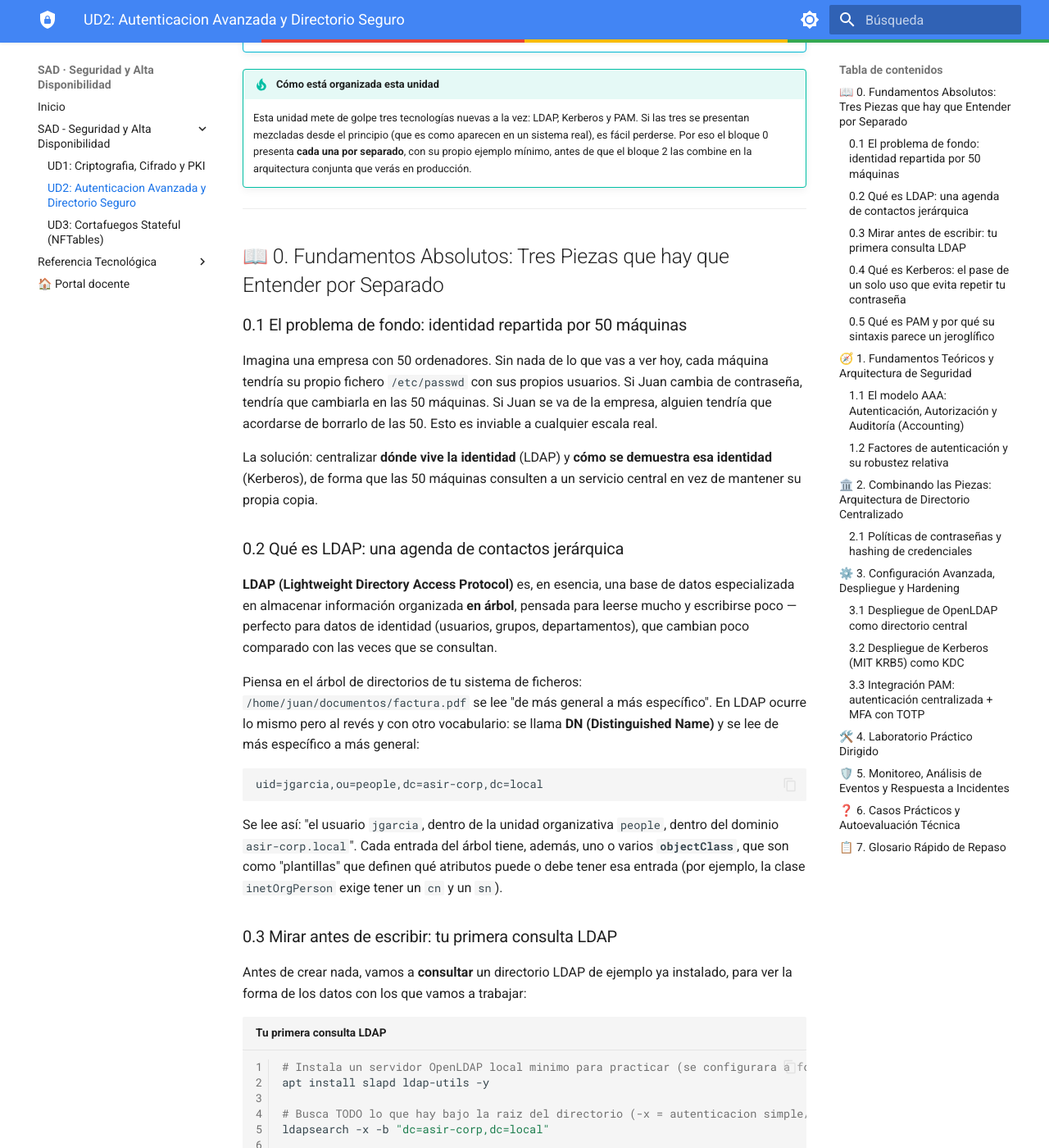
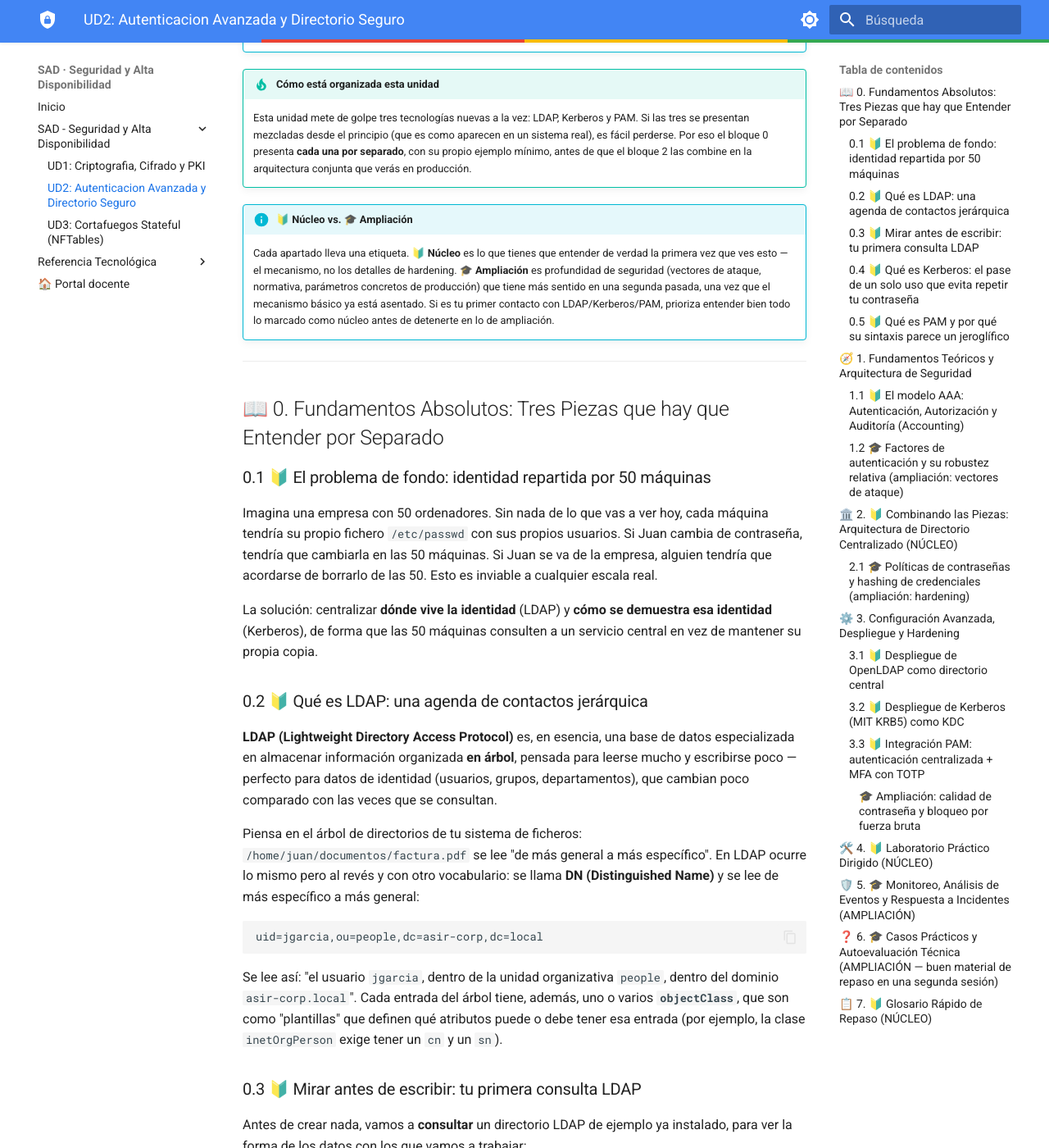
Before and after one commit to jmfiorisies/sad, an MkDocs documentation site: the page built from docs/unidades/ud02.md, in a window 1280 px wide and 1400 px high, scrolled down 428 px. Shown: the whole window at 82% size. Built offline with MkDocs 1.6.1 and Material for MkDocs 9.7.7, drawn with Linux system fonts in a browser that asks for light colours; some of the changed text lies outside the part shown.

Commit message:
UD2: etiquetas Núcleo / Ampliación por apartado; añade setup-git.sh
Co-Authored-By: Claude Opus 5.5 <noreply@anthropic.com>

````diff
--- a/docs/unidades/ud02.md
+++ b/docs/unidades/ud02.md
@@ -9,17 +9,20 @@
 !!! tip "Cómo está organizada esta unidad"
     Esta unidad mete de golpe tres tecnologías nuevas a la vez: LDAP, Kerberos y PAM. Si las tres se presentan mezcladas desde el principio (que es como aparecen en un sistema real), es fácil perderse. Por eso el bloque 0 presenta **cada una por separado**, con su propio ejemplo mínimo, antes de que el bloque 2 las combine en la arquitectura conjunta que verás en producción.
 
+!!! info "🔰 Núcleo vs. 🎓 Ampliación"
+    Cada apartado lleva una etiqueta. **🔰 Núcleo** es lo que tienes que entender de verdad la primera vez que ves esto — el mecanismo, no los detalles de hardening. **🎓 Ampliación** es profundidad de seguridad (vectores de ataque, normativa, parámetros concretos de producción) que tiene más sentido en una segunda pasada, una vez que el mecanismo básico ya está asentado. Si es tu primer contacto con LDAP/Kerberos/PAM, prioriza entender bien todo lo marcado como núcleo antes de detenerte en lo de ampliación.
+
 ---
 
 ## 📖 0. Fundamentos Absolutos: Tres Piezas que hay que Entender por Separado
 
-### 0.1 El problema de fondo: identidad repartida por 50 máquinas
+### 0.1 🔰 El problema de fondo: identidad repartida por 50 máquinas
 
 Imagina una empresa con 50 ordenadores. Sin nada de lo que vas a ver hoy, cada máquina tendría su propio fichero `/etc/passwd` con sus propios usuarios. Si Juan cambia de contraseña, tendría que cambiarla en las 50 máquinas. Si Juan se va de la empresa, alguien tendría que acordarse de borrarlo de las 50. Esto es inviable a cualquier escala real.
 
 La solución: centralizar **dónde vive la identidad** (LDAP) y **cómo se demuestra esa identidad** (Kerberos), de forma que las 50 máquinas consulten a un servicio central en vez de mantener su propia copia.
 
-### 0.2 Qué es LDAP: una agenda de contactos jerárquica
+### 0.2 🔰 Qué es LDAP: una agenda de contactos jerárquica
 
 **LDAP (Lightweight Directory Access Protocol)** es, en esencia, una base de datos especializada en almacenar información organizada **en árbol**, pensada para leerse mucho y escribirse poco — perfecto para datos de identidad (usuarios, grupos, departamentos), que cambian poco comparado con las veces que se consultan.
 
@@ -31,7 +34,7 @@ uid=jgarcia,ou=people,dc=asir-corp,dc=local
 
 Se lee así: "el usuario `jgarcia`, dentro de la unidad organizativa `people`, dentro del dominio `asir-corp.local`". Cada entrada del árbol tiene, además, uno o varios **`objectClass`**, que son como "plantillas" que definen qué atributos puede o debe tener esa entrada (por ejemplo, la clase `inetOrgPerson` exige tener un `cn` y un `sn`).
 
-### 0.3 Mirar antes de escribir: tu primera consulta LDAP
+### 0.3 🔰 Mirar antes de escribir: tu primera consulta LDAP
 
 Antes de crear nada, vamos a **consultar** un directorio LDAP de ejemplo ya instalado, para ver la forma de los datos con los que vamos a trabajar:
 
@@ -48,7 +51,7 @@ ldapsearch -x -b "dc=asir-corp,dc=local" "(objectClass=organizationalUnit)"
 
 El resultado son bloques de texto con formato `atributo: valor`, agrupados por su `dn`. Esto es exactamente lo que verás (y escribirás) en los ficheros LDIF del bloque 2.
 
-### 0.4 Qué es Kerberos: el pase de un solo uso que evita repetir tu contraseña
+### 0.4 🔰 Qué es Kerberos: el pase de un solo uso que evita repetir tu contraseña
 
 Kerberos resuelve un problema distinto: **cómo demostrar quién eres sin mandar tu contraseña por la red cada vez que accedes a un servicio nuevo**.
 
@@ -77,7 +80,7 @@ sequenceDiagram
 
 **Lo importante:** después del paso 1, **tu contraseña nunca vuelve a viajar por la red**. Todo lo que circula después son tickets cifrados con tiempo de vida limitado.
 
-### 0.5 Qué es PAM y por qué su sintaxis parece un jeroglífico
+### 0.5 🔰 Qué es PAM y por qué su sintaxis parece un jeroglífico
 
 **PAM (Pluggable Authentication Modules)** es el sistema de Linux que decide, de forma modular, cómo se autentica cualquier programa (login, sudo, ssh...). En vez de que cada programa tenga su propia lógica de "comprobar contraseña", todos delegan en PAM, y PAM ejecuta una **pila (stack) de módulos** en orden, uno detrás de otro.
 
@@ -110,7 +113,7 @@ Una vez entiendes esta tabla, la sintaxis avanzada que verás en el bloque 2 (`[
 
 ## 🧭 1. Fundamentos Teóricos y Arquitectura de Seguridad
 
-### 1.1 El modelo AAA: Autenticación, Autorización y Auditoría (Accounting)
+### 1.1 🔰 El modelo AAA: Autenticación, Autorización y Auditoría (Accounting)
 
 Todo control de acceso robusto se descompone en tres fases independientes que **nunca deben confundirse**:
 
@@ -121,7 +124,7 @@ Todo control de acceso robusto se descompone en tres fases independientes que **
 !!! note "Normativa y Estándares (ENS / ISO 27001 / RFC)"
     **NIST SP 800-63B** clasifica los "Authenticator Assurance Levels" (AAL1, AAL2, AAL3). El ENS exige, para sistemas de categoría MEDIA o ALTA, un nivel equivalente a **AAL2 como mínimo**: autenticación multifactor (MFA) con al menos dos factores de naturaleza distinta (conocimiento + posesión, o conocimiento + inherencia).
 
-### 1.2 Factores de autenticación y su robustez relativa
+### 1.2 🎓 Factores de autenticación y su robustez relativa (ampliación: vectores de ataque)
 
 | Factor | Ejemplo | Vector de ataque típico |
 |---|---|---|
@@ -134,7 +137,7 @@ Todo control de acceso robusto se descompone en tres fases independientes que **
 
 ---
 
-## 🏛️ 2. Combinando las Piezas: Arquitectura de Directorio Centralizado
+## 🏛️ 2. 🔰 Combinando las Piezas: Arquitectura de Directorio Centralizado (NÚCLEO)
 
 Ahora que conoces LDAP, Kerberos y PAM por separado (bloque 0), vamos a ver cómo se combinan en un sistema real de autenticación centralizada.
 
@@ -154,7 +157,7 @@ graph TD
 
 **Justificación arquitectónica:** Kerberos resuelve el problema de **autenticación** mediante tickets cifrados con vida limitada (evita transmitir contraseñas por la red, principio de *Single Sign-On*, como viste en 0.4), mientras que LDAP resuelve el problema de **autorización y almacenamiento de identidad** (grupos, atributos, políticas), como viste en 0.2-0.3. Es un error de diseño común confundir ambos roles: Kerberos no almacena usuarios, solo los autentica; LDAP no autentica de forma segura por sí solo salvo mediante *simple bind* sobre TLS.
 
-### 2.1 Políticas de contraseñas y hashing de credenciales
+### 2.1 🎓 Políticas de contraseñas y hashing de credenciales (ampliación: hardening)
 
 !!! danger "Alerta Crítica y Bastionado (CIS / CCN-CERT)"
     Las contraseñas **nunca** deben almacenarse en texto claro ni con hash simple (MD5/SHA1 sin *salt*). El estándar de facto en Linux es `yescrypt` (sustituyendo a SHA-512crypt desde Debian 11/Ubuntu 22.04), configurado en `/etc/login.defs` y gestionado por PAM (`pam_unix.so`). Para servicios expuestos a Internet, se exige además **rate limiting** de intentos de login (ver `pam_faillock`) para mitigar fuerza bruta.
@@ -163,7 +166,7 @@ graph TD
 
 ## ⚙️ 3. Configuración Avanzada, Despliegue y Hardening
 
-### 3.1 Despliegue de OpenLDAP como directorio central
+### 3.1 🔰 Despliegue de OpenLDAP como directorio central
 
 Esto es la versión de producción de la consulta que hiciste en el apartado 0.3: ahora vas a **crear** la estructura, no solo consultarla.
 
@@ -227,7 +230,7 @@ ldapmodify -Y EXTERNAL -H ldapi:/// -f /opt/ldap/tls-config.ldif
 !!! danger "Alerta Crítica y Bastionado (CIS / CCN-CERT)"
     Deshabilitar `ldap://` (puerto 389 en claro) en producción. En `/etc/default/slapd`, la variable `SLAPD_SERVICES` debe restringirse a `"ldaps:/// ldapi:///"`, eliminando el *listener* en texto claro para impedir la captura de credenciales `simple bind` en tránsito.
 
-### 3.2 Despliegue de Kerberos (MIT KRB5) como KDC
+### 3.2 🔰 Despliegue de Kerberos (MIT KRB5) como KDC
 
 Esto despliega el KDC (AS+TGS) que viste conceptualmente en el apartado 0.4. El **realm** (`ASIR-CORP.LOCAL`) es, sencillamente, el nombre del "reino" Kerberos — el equivalente al dominio en LDAP, pero en mayúsculas por convención.
 
@@ -247,7 +250,7 @@ Esto despliega el KDC (AS+TGS) que viste conceptualmente en el apartado 0.4. El
     }
 ```
 
-!!! warning "Vector de Ataque y Vulnerabilidad"
+!!! warning "🎓 Ampliación — Vector de Ataque y Vulnerabilidad (Kerberoasting)"
     `supported_enctypes` **debe** excluir explícitamente `des-cbc-crc`, `des3-cbc-sha1` y `rc4-hmac` (usado por defecto en NTLM/AD legado), vulnerables a ataques de **Kerberoasting** offline debido a su baja resistencia frente a cracking de fuerza bruta. Restringir a familias **AES-256/AES-128** conforme a RFC 8429.
 
 ```ini title="/etc/krb5.conf (cliente)" linenums="1"
@@ -286,7 +289,7 @@ systemctl enable --now krb5-kdc krb5-admin-server
 !!! note "Vocabulario de este bloque, conectado con 0.4"
     Un **principal** (`jgarcia`, o `host/srv-web.asir-corp.local`) es la identidad concreta que Kerberos autentica — puede ser una persona o un servicio. Un **keytab** es un fichero que guarda de forma segura las claves de un principal para que un servicio (no una persona) pueda autenticarse sin que nadie teclee una contraseña — imprescindible para procesos automáticos.
 
-### 3.3 Integración PAM: autenticación centralizada + MFA con TOTP
+### 3.3 🔰 Integración PAM: autenticación centralizada + MFA con TOTP
 
 Con la tabla de controles simples de 0.5 ya interiorizada, esta pila de PAM se lee así: primero se exige TOTP, y **después**, con la sintaxis numérica de saltos, se intenta Kerberos y si falla se cae a la validación local.
 
@@ -301,6 +304,10 @@ auth    required                        pam_permit.so
 
 !!! note "Leyendo la sintaxis [success=N default=ignore] con lo visto en 0.5"
     `[success=2 default=ignore]` en la línea de `pam_krb5.so` significa: *"si este módulo tiene éxito, salta las 2 líneas siguientes (ya no hace falta comprobar `pam_unix.so`); si el resultado es cualquier otro (`default`), ignóralo y sigue a la siguiente línea sin decidir nada todavía"*. Es la misma idea de `sufficient` de la tabla de 0.5, pero indicando el número exacto de saltos en vez de usar una palabra fija — necesario aquí porque hay más de dos posibles caminos según qué módulo tenga éxito.
+
+#### 🎓 Ampliación: calidad de contraseña y bloqueo por fuerza bruta
+
+Lo mínimo de la pila PAM ya lo tienes arriba. Lo que sigue es endurecimiento de la política de contraseñas — útil, pero no imprescindible para entender cómo encajan LDAP, Kerberos y PAM entre sí.
 
 ```ini title="/etc/security/faillock.conf" linenums="1"
 # Bloqueo tras 5 intentos fallidos durante 15 minutos (mitigación de fuerza bruta local)
@@ -323,7 +330,7 @@ password required pam_permit.so
 
 ---
 
-## 🛠️ 4. Laboratorio Práctico Dirigido
+## 🛠️ 4. 🔰 Laboratorio Práctico Dirigido (NÚCLEO)
 
 !!! example "Laboratorio Práctico Paso a Paso"
     **Objetivo:** Desplegar un directorio LDAP+Kerberos funcional, unir un cliente Linux al dominio, y validar el flujo SSO completo.
@@ -376,7 +383,7 @@ password required pam_permit.so
 
 ---
 
-## 🛡️ 5. Monitoreo, Análisis de Eventos y Respuesta a Incidentes
+## 🛡️ 5. 🎓 Monitoreo, Análisis de Eventos y Respuesta a Incidentes (AMPLIACIÓN)
 
 | Log | Ruta | Contenido relevante |
 |---|---|---|
@@ -394,7 +401,7 @@ grep "TGS_REQ" /var/log/krb5kdc.log | awk '{print $9}' | sort | uniq -c | sort -
 
 ---
 
-## ❓ 6. Casos Prácticos y Autoevaluación Técnica
+## ❓ 6. 🎓 Casos Prácticos y Autoevaluación Técnica (AMPLIACIÓN — buen material de repaso en una segunda sesión)
 
 **Caso 1 — Cuenta de servicio con SPN débil.** Un pentest interno crackea offline el hash de un Service Ticket Kerberos en minutos. *Resolución:* la cuenta de servicio tenía una contraseña corta reutilizada. Migrar a `supported_enctypes` solo AES, forzar contraseñas de servicio ≥25 caracteres aleatorios gestionadas por Vault (UD12), y rotarlas periódicamente.
 
@@ -408,7 +415,7 @@ grep "TGS_REQ" /var/log/krb5kdc.log | awk '{print $9}' | sort | uniq -c | sort -
 
 ---
 
-## 📋 7. Glosario Rápido de Repaso
+## 📋 7. 🔰 Glosario Rápido de Repaso (NÚCLEO)
 
 | Término | Definición en una línea |
 |---|---|
````
Also changed, not shown: 1 other file.
